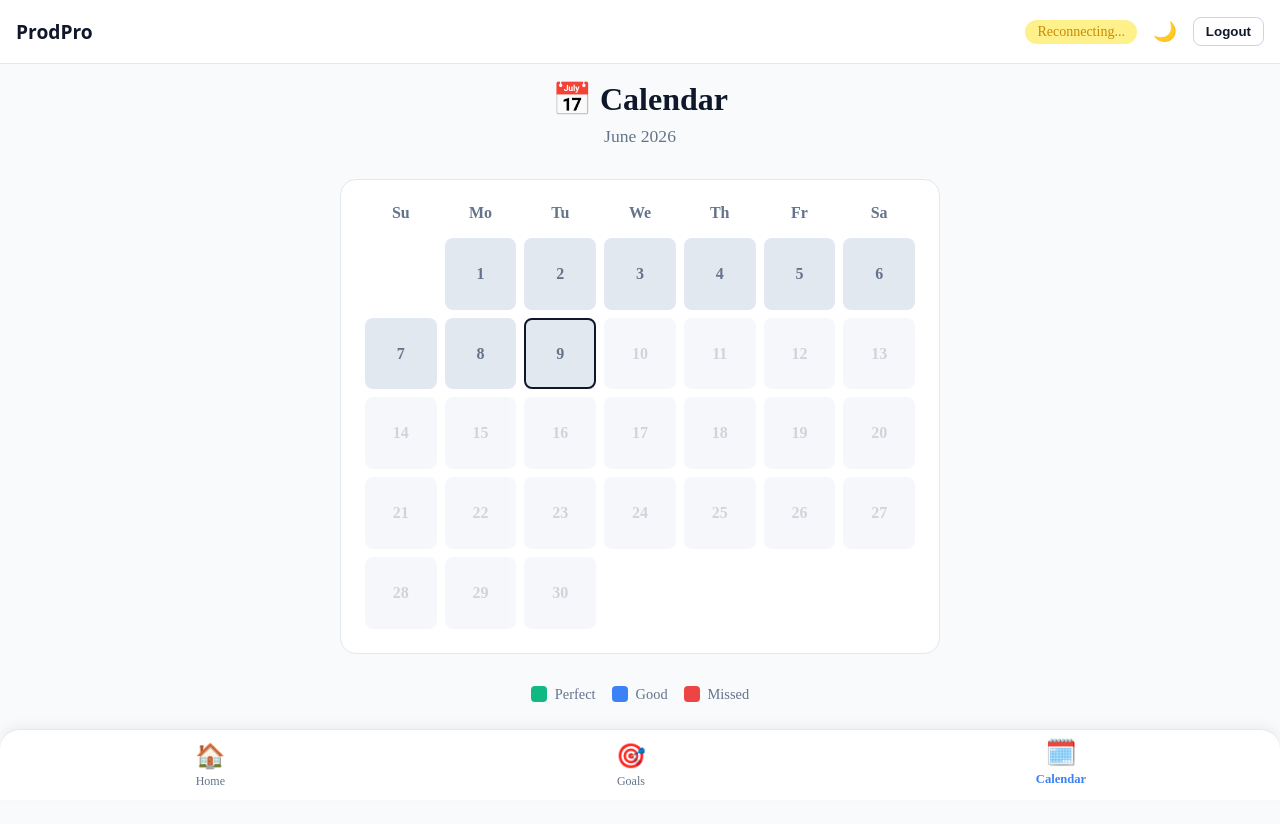
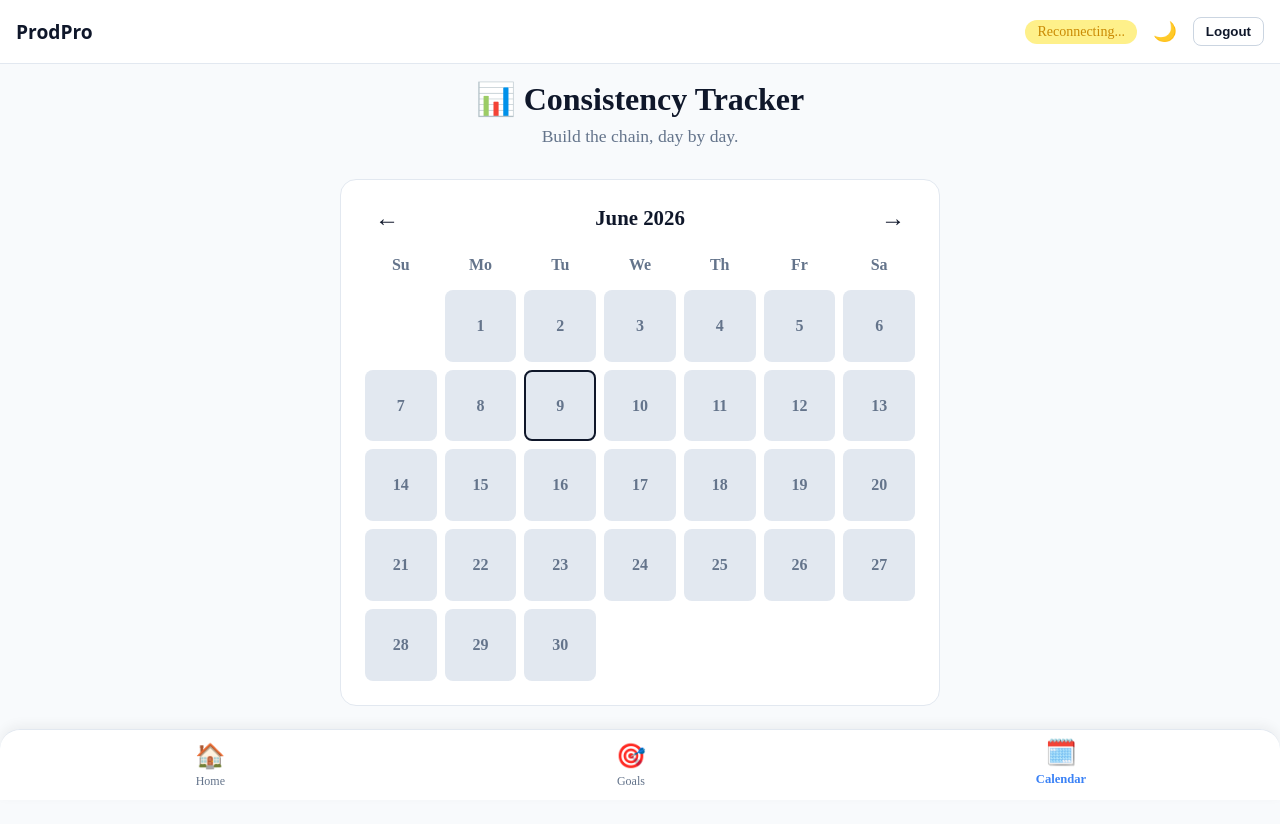
Before and after one commit to chiranjeev2/productivity-pwa, a React (Vite) app in the folder frontend/: page /calendar in a window 1280 px wide. Shown: the top 824 px of the page. Before the commit the page ends 800 px from the top, so only its background shows below. Built offline with nearby package versions, Linux system fonts and the light colour scheme; no server answers; sample sign-in values are in the browser's storage.

Commit message:
Build: Added DailyLog model and Calendar API route

```diff
--- a/frontend/src/pages/Calendar.jsx
+++ b/frontend/src/pages/Calendar.jsx
@@ -10,16 +10,17 @@
   const [logs, setLogs] = useState([]);
   const [isLoading, setIsLoading] = useState(true);
 
-  // Calendar setup for the current month
+  // 🔴 NEW: State to track which month we are currently viewing
+  const [currentDate, setCurrentDate] = useState(new Date());
+
   const today = new Date();
-  const currentYear = today.getFullYear();
-  const currentMonth = today.getMonth(); // 0-indexed (0 = Jan, 11 = Dec)
+  const currentYear = currentDate.getFullYear();
+  const currentMonth = currentDate.getMonth();
 
   const monthNames = ["January", "February", "March", "April", "May", "June", "July", "August", "September", "October", "November", "December"];
 
-  // Figure out how many days are in this month, and what day of the week the 1st is
   const daysInMonth = new Date(currentYear, currentMonth + 1, 0).getDate();
-  const firstDayOfMonth = new Date(currentYear, currentMonth, 1).getDay(); // 0 = Sunday, 1 = Monday...
+  const firstDayOfMonth = new Date(currentYear, currentMonth, 1).getDay();
 
   useEffect(() => {
     const fetchCalendarLogs = async () => {
@@ -41,23 +42,28 @@
     if (user) fetchCalendarLogs();
   }, [API_URL, user]);
 
-  // Helper function to find a log for a specific day
+  // 🔴 NEW: Navigation Functions
+  const handlePrevMonth = () => {
+    setCurrentDate(new Date(currentYear, currentMonth - 1, 1));
+  };
+
+  const handleNextMonth = () => {
+    setCurrentDate(new Date(currentYear, currentMonth + 1, 1));
+  };
+
   const getLogForDay = (day) => {
-    // Format the day as YYYY-MM-DD to match the database string
     const formattedMonth = String(currentMonth + 1).padStart(2, '0');
     const formattedDay = String(day).padStart(2, '0');
     const dateString = `${currentYear}-${formattedMonth}-${formattedDay}`;
-
     return logs.find(log => log.dateString === dateString);
   };
 
-  // Determine the color of the square based on the database status
   const getSquareColor = (status) => {
     switch (status) {
-      case 'perfect': return '#10b981'; // Green
-      case 'good': return '#3b82f6';    // Blue
-      case 'missed': return '#ef4444';  // Red
-      default: return isDarkMode ? '#334155' : '#e2e8f0'; // Empty/Gray
+      case 'perfect': return '#10b981';
+      case 'good': return '#3b82f6';
+      case 'missed': return '#ef4444';
+      default: return isDarkMode ? '#334155' : '#e2e8f0';
     }
   };
 
@@ -68,36 +74,47 @@
   return (
     <div style={{ color: textColor, maxWidth: '600px', margin: '0 auto' }}>
 
+      {/* 🔴 UPGRADED: Meaningful Title */}
       <div style={{ marginBottom: '2rem', textAlign: 'center' }}>
-        <h1 style={{ fontSize: '2rem', margin: '0 0 0.5rem 0', fontWeight: '800' }}>📅 Calendar</h1>
+        <h1 style={{ fontSize: '2rem', margin: '0 0 0.5rem 0', fontWeight: '800' }}>📊 Consistency Tracker</h1>
         <p style={{ fontSize: '1.1rem', color: mutedText, margin: 0, fontWeight: '500' }}>
-          {monthNames[currentMonth]} {currentYear}
+          Build the chain, day by day.
         </p>
       </div>
 
       <div style={{ background: cardBg, padding: '1.5rem', borderRadius: '16px', border: `1px solid ${isDarkMode ? '#334155' : '#e2e8f0'}` }}>
 
-        {/* Days of the week header */}
+        {/* 🔴 NEW: Month Navigation Header */}
+        <div style={{ display: 'flex', justifyContent: 'space-between', alignItems: 'center', marginBottom: '1.5rem' }}>
+          <button onClick={handlePrevMonth} style={{ background: 'transparent', border: 'none', color: textColor, fontSize: '1.5rem', cursor: 'pointer', padding: '0 10px' }}>
+            &#8592;
+          </button>
+          <h2 style={{ margin: 0, fontSize: '1.3rem' }}>
+            {monthNames[currentMonth]} {currentYear}
+          </h2>
+          <button onClick={handleNextMonth} style={{ background: 'transparent', border: 'none', color: textColor, fontSize: '1.5rem', cursor: 'pointer', padding: '0 10px' }}>
+            &#8594;
+          </button>
+        </div>
+
         <div style={{ display: 'grid', gridTemplateColumns: 'repeat(7, 1fr)', gap: '8px', marginBottom: '1rem', textAlign: 'center', fontWeight: 'bold', color: mutedText }}>
           <div>Su</div><div>Mo</div><div>Tu</div><div>We</div><div>Th</div><div>Fr</div><div>Sa</div>
         </div>
 
-        {/* The actual calendar grid */}
         {isLoading ? (
           <p style={{ textAlign: 'center', color: mutedText, padding: '2rem 0' }}>Loading your history...</p>
         ) : (
           <div style={{ display: 'grid', gridTemplateColumns: 'repeat(7, 1fr)', gap: '8px' }}>
 
-            {/* Render empty squares for days before the 1st of the month */}
             {[...Array(firstDayOfMonth)].map((_, i) => (
               <div key={`empty-${i}`} style={{ aspectRatio: '1', borderRadius: '8px', background: 'transparent' }}></div>
             ))}
 
-            {/* Render the actual days of the month */}
             {[...Array(daysInMonth)].map((_, i) => {
               const day = i + 1;
               const log = getLogForDay(day);
-              const isToday = day === today.getDate();
+              // Check if the square being rendered is exactly today's date in real life
+              const isToday = day === today.getDate() && currentMonth === today.getMonth() && currentYear === today.getFullYear();
 
               return (
                 <div
@@ -112,7 +129,7 @@
                     fontWeight: 'bold',
                     color: log?.status && log.status !== 'empty' ? '#fff' : mutedText,
                     border: isToday ? `2px solid ${isDarkMode ? '#f8fafc' : '#0f172a'}` : 'none',
-                    opacity: day > today.getDate() ? 0.3 : 1 // Fade out future days
+                    // 🔴 FIXED: Opacity restriction removed completely. All days render at 100% opacity.
                   }}
                   title={log ? `Water: ${log.waterIntake} | Tasks: ${log.tasksCompleted}` : 'No data'}
                 >
@@ -124,7 +141,6 @@
         )}
       </div>
 
-      {/* Legend */}
       <div style={{ display: 'flex', justifyContent: 'center', gap: '1rem', marginTop: '2rem', flexWrap: 'wrap' }}>
         <div style={{ display: 'flex', alignItems: 'center', gap: '8px' }}><div style={{ width: '16px', height: '16px', borderRadius: '4px', background: '#10b981' }}></div><span style={{ fontSize: '0.9rem', color: mutedText }}>Perfect</span></div>
         <div style={{ display: 'flex', alignItems: 'center', gap: '8px' }}><div style={{ width: '16px', height: '16px', borderRadius: '4px', background: '#3b82f6' }}></div><span style={{ fontSize: '0.9rem', color: mutedText }}>Good</span></div>
```
